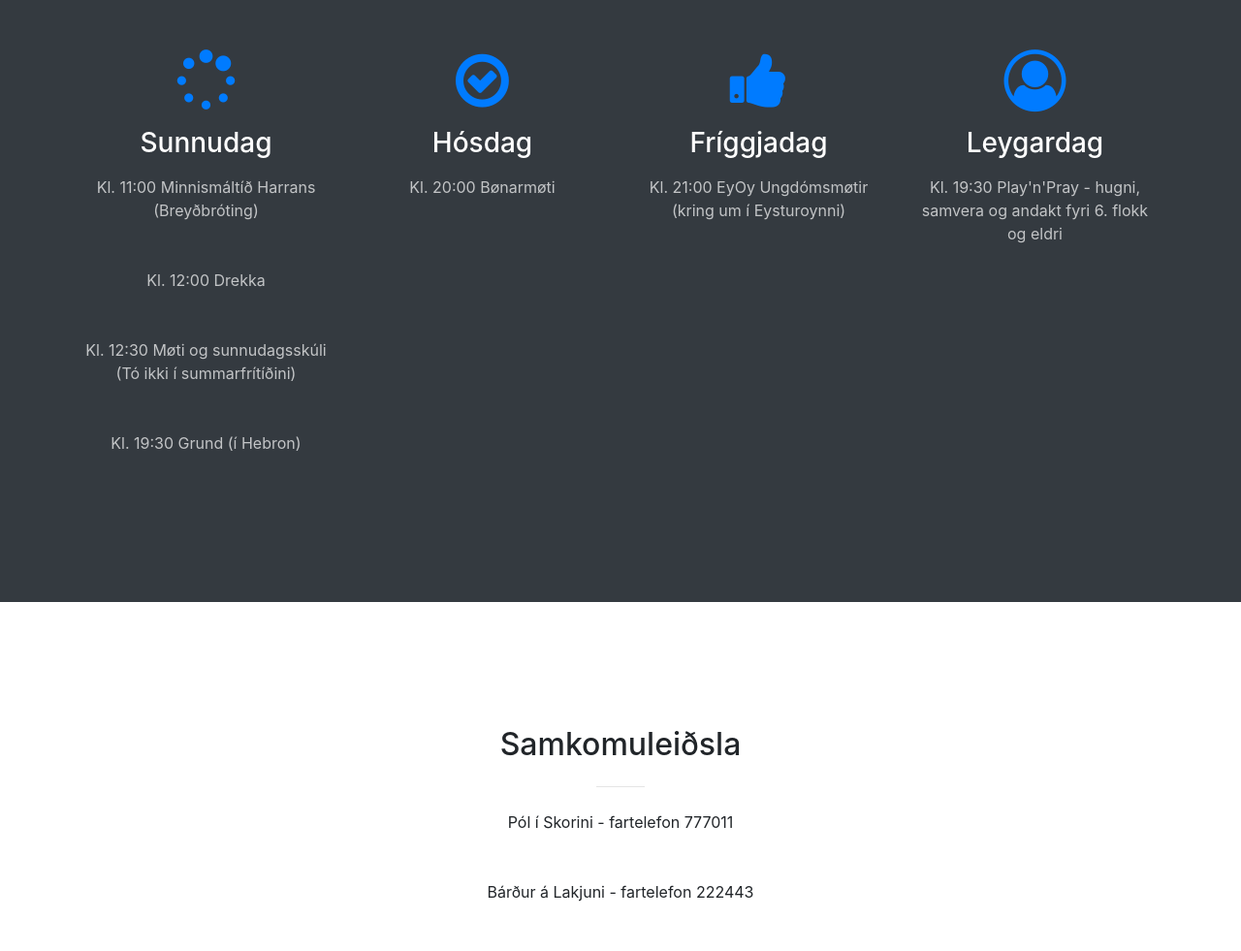
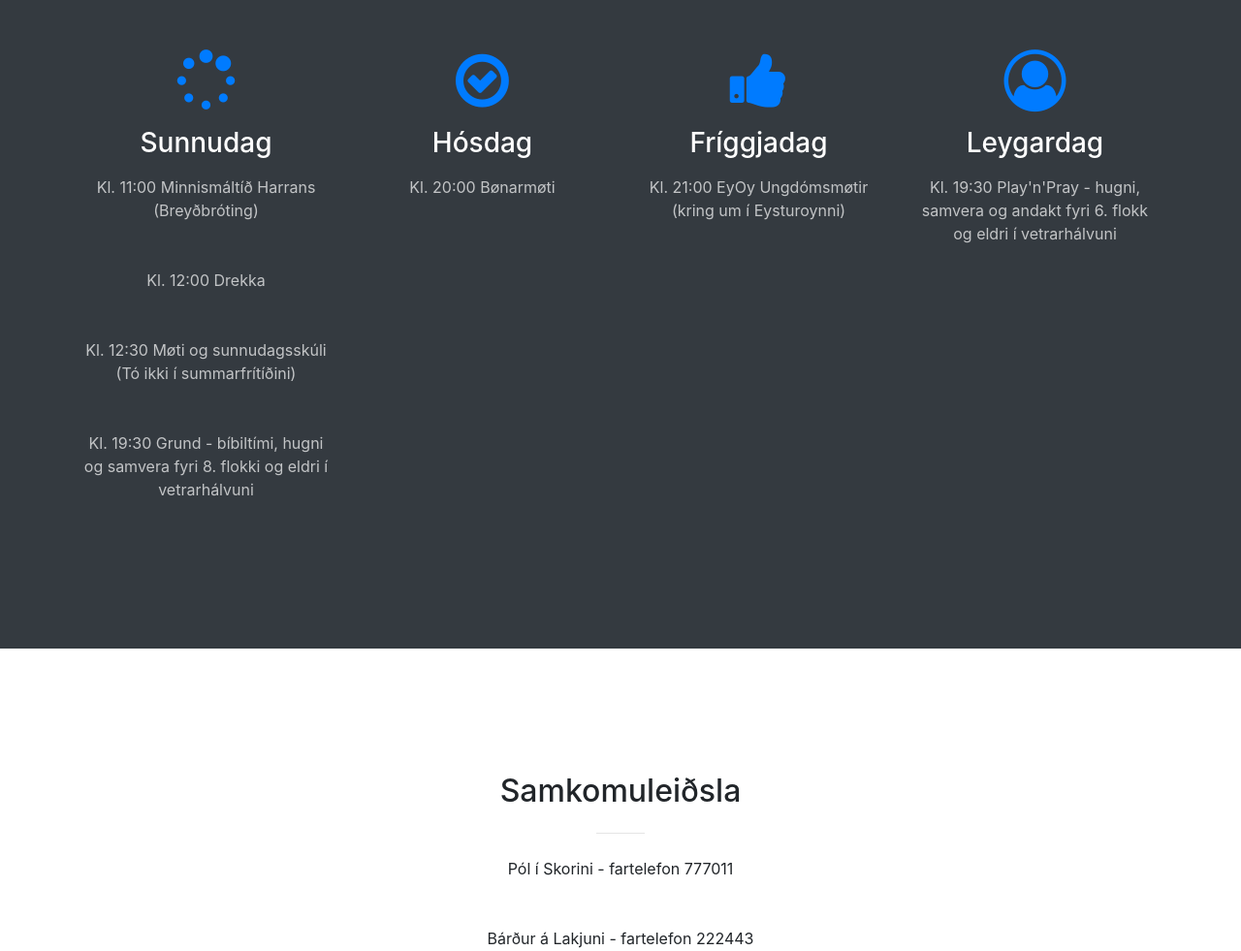
Before and after one commit to organick78/HebronLeirvik, a website with bundled scripts: page index.html in a window 1280 px wide. Shown: the part 1012-1993 px from the top of the page at 97% size. Built offline with nearby package versions, Linux system fonts and the light colour scheme.

Commit message:
Update index.html

```diff
--- a/index.html
+++ b/index.html
@@ -88,7 +88,7 @@
               <p class="text-faded mb-4">Kl. 11:00 Minnismáltíð Harrans (Breyðbróting)</p><br>
               <p class="text-faded mb-4">Kl. 12:00 Drekka</p><br>
               <p class="text-faded mb-4">Kl. 12:30 Møti og sunnudagsskúli (Tó ikki í summarfrítíðini)</p><br>
-              <p class="text-faded mb-4">Kl. 19:30 Grund (í Hebron)</p>
+              <p class="text-faded mb-4">Kl. 19:30 Grund - bíbiltími, hugni og samvera fyri 8. flokki og eldri í vetrarhálvuni</p>
             </div>
           </div>
           <div class="col-lg-3 col-md-6 text-center">
@@ -109,7 +109,7 @@
             <div class="service-box mt-5 mx-auto">
               <i class="fa fa-4x fa-user-circle-o text-primary mb-3 sr-icons"></i>
               <h3 class="mb-3">Leygardag</h3>
-              <p class="text-faded mb-4">Kl. 19:30 Play'n'Pray - hugni, samvera og andakt fyri 6. flokk og eldri</p>
+              <p class="text-faded mb-4">Kl. 19:30 Play'n'Pray - hugni, samvera og andakt fyri 6. flokk og eldri í vetrarhálvuni</p>
             </div>
           </div>
         </div>
```
